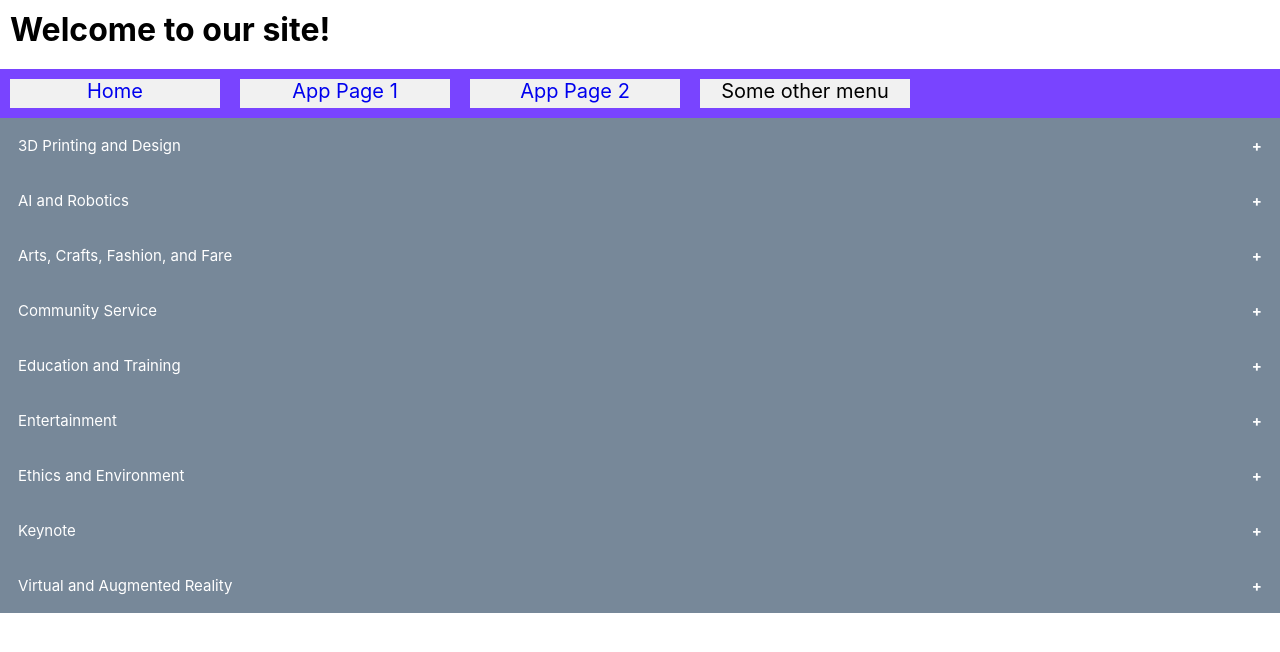
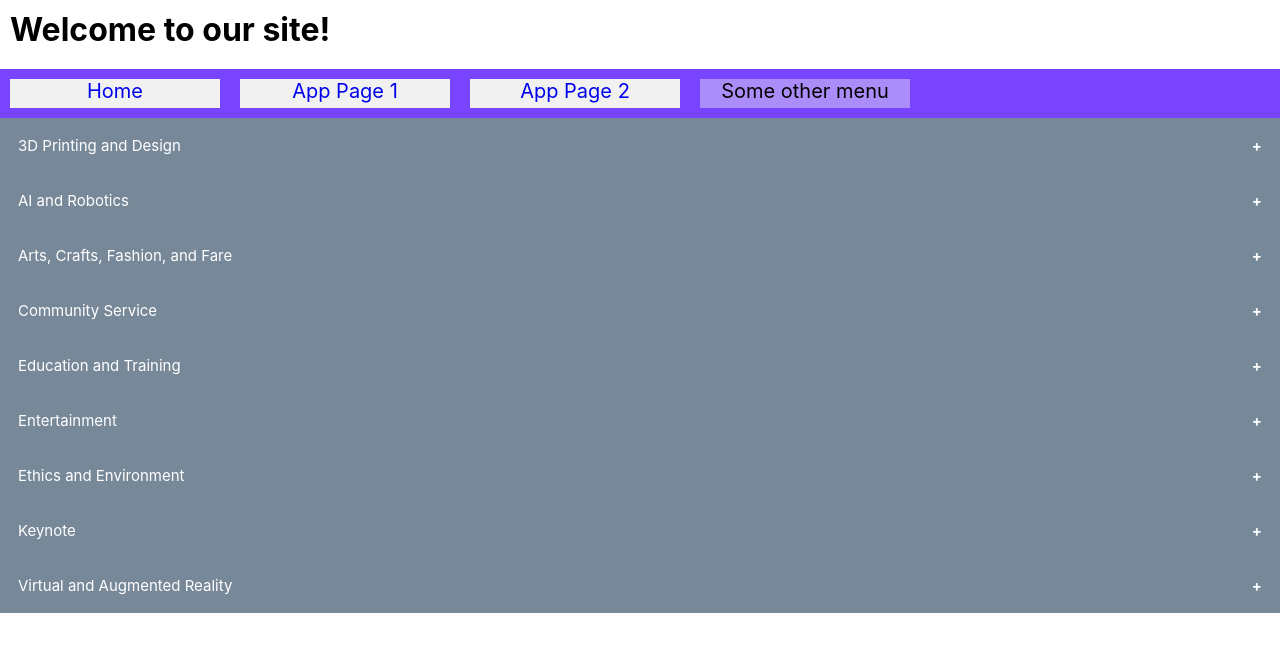
Before and after one commit to linsanecoder/LinsaneReaction, a React (Create React App) app in the folder FEexperiment/readerapp/: page /page2 in a window 1280 px wide. Shown: the top 652 px of the page. Built offline with nearby package versions, Linux system fonts and the light colour scheme.

Commit message:
Adjusted nav div color to distinguish

```diff
--- a/FEexperiment/readerapp/src/components/Nav.css
+++ b/FEexperiment/readerapp/src/components/Nav.css
@@ -22,7 +22,7 @@
 }
 
 .flex-container > div {
-	background-color: #f1f1f1;
+	background-color: #f1f1f16b;
 	margin: 10px;
 	width: 200px;
 	padding: 0px 5px 5px 5px;
```
